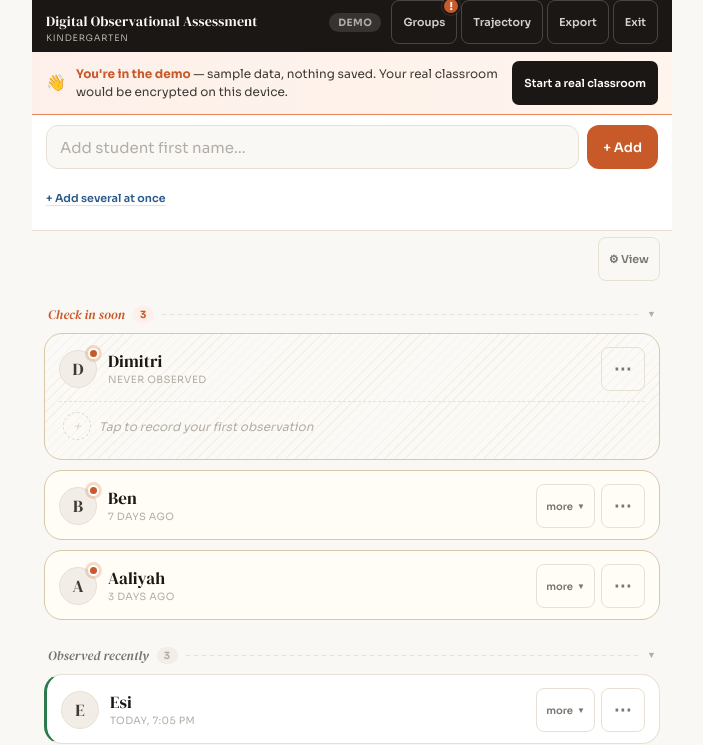
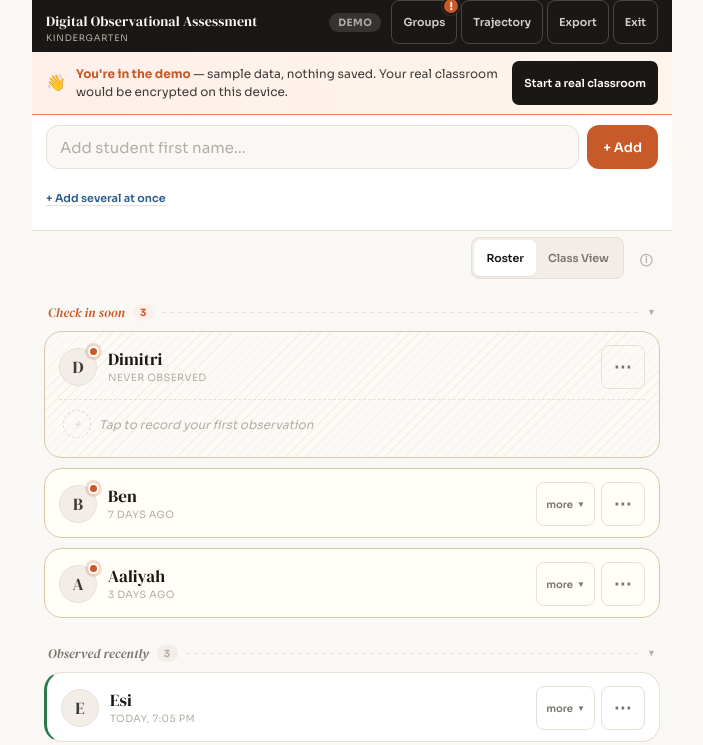
Before and after one commit to svangalder/digital-OARS, a website: page public/index.html in a window 1280 px wide. Both pictures are taken after a click on the button "Try it with sample data →". Shown: the top 745 px of the page, without its empty margins (288-991 px from the left). Drawn offline with Linux system fonts and the light colour scheme.

Commit message:
Update index.html

```diff
--- a/public/index.html
+++ b/public/index.html
@@ -227,9 +227,51 @@
       padding:10px 14px;
     }
 
-    .board-toolbar{padding:6px 12px 2px;display:flex;align-items:center;justify-content:flex-end;gap:8px;}
+    .board-toolbar{padding:6px 12px 2px;display:flex;align-items:center;justify-content:flex-end;gap:8px;position:relative;}
     .settings-btn{background:transparent;border:1px solid var(--paper-3);color:var(--ink-3);border-radius:8px;padding:5px 10px;font-family:'Sora',sans-serif;font-size:11px;font-weight:600;cursor:pointer;flex-shrink:0;min-height:44px;}
     .settings-btn:hover{border-color:var(--accent);color:var(--accent);}
+
+    .view-toggle{
+      display:inline-flex;background:var(--paper-2);border:1px solid var(--paper-3);
+      border-radius:8px;padding:2px;gap:0;
+    }
+    .view-toggle-btn{
+      background:transparent;border:none;
+      padding:6px 12px;font-family:'Sora',sans-serif;font-size:11px;font-weight:600;
+      color:var(--ink-3);cursor:pointer;border-radius:6px;
+      min-height:36px;line-height:1;
+      transition:background .12s,color .12s;
+      -webkit-tap-highlight-color:transparent;
+    }
+    .view-toggle-btn:hover{color:var(--ink);}
+    .view-toggle-btn.active{
+      background:white;color:var(--ink);
+      box-shadow:0 1px 2px rgba(0,0,0,.06);
+    }
+    .view-info-wrap{position:relative;flex-shrink:0;}
+    .view-info-btn{
+      background:transparent;border:none;
+      width:28px;height:28px;border-radius:50%;
+      color:var(--ink-4);cursor:pointer;
+      font-family:'Sora',sans-serif;font-size:12px;font-weight:600;
+      display:flex;align-items:center;justify-content:center;
+      transition:color .12s,background .12s;
+      -webkit-tap-highlight-color:transparent;
+    }
+    .view-info-btn:hover{color:var(--ink-2);background:var(--paper-2);}
+    .view-info-popover{
+      position:absolute;top:calc(100% + 4px);right:0;
+      background:white;border:1.5px solid var(--paper-3);
+      border-radius:10px;box-shadow:0 6px 20px rgba(0,0,0,.12);
+      z-index:25;min-width:230px;max-width:280px;
+      padding:12px 14px;
+      font-size:12px;color:var(--ink-2);line-height:1.6;
+      display:none;
+    }
+    .view-info-popover.open{display:block;}
+    .view-info-popover strong{color:var(--ink);font-weight:600;}
+    .view-info-popover p{margin:0 0 6px;}
+    .view-info-popover p:last-child{margin-bottom:0;}
 
     .board-list{padding:6px 12px 14px;}
     .board-section{margin-bottom:0;}
@@ -999,7 +1041,17 @@
       </div>
 
       <div class="board-toolbar">
-        <button class="settings-btn" onclick="openSettingsModal()" title="Switch between card view and class heat-map view">⚙ View</button>
+        <div class="view-toggle" id="viewToggleInline">
+          <button class="view-toggle-btn" id="viewToggleRoster" onclick="setViewMode('cards')">Roster</button>
+          <button class="view-toggle-btn" id="viewToggleHeatmap" onclick="setViewMode('heatmap')">Class View</button>
+        </div>
+        <div class="view-info-wrap">
+          <button class="view-info-btn" id="viewInfoBtn" onclick="toggleViewInfo(event)" title="What do these views show?" aria-label="View info">ⓘ</button>
+          <div class="view-info-popover" id="viewInfoPopover">
+            <p><strong>Roster</strong> — each student gets a card showing their recent results and learning trajectory.</p>
+            <p><strong>Class View</strong> — the whole class at a glance, color-coded by how often each principle is correct.</p>
+          </div>
+        </div>
       </div>
       <div class="board-list" id="rosterList"></div>
       <div class="author-credit">
@@ -1358,7 +1410,7 @@
           <div class="welcome-step-num">6</div>
           <div class="welcome-step-body">
             <div class="welcome-step-title">Switch the home view</div>
-            <p>Tap <strong>⚙ View</strong> on the home screen to switch between detailed cards and a compact class heat map.</p>
+            <p>Tap the <strong>Roster / Class View</strong> toggle on the home screen to switch between per-student cards and a compact whole-class summary.</p>
           </div>
         </div>
       </div>
@@ -2037,23 +2089,42 @@ function closeCardMenu(){
    SETTINGS
 ══════════════════════════════════════ */
 function getSettings(){state.settings=state.settings||{};if(!state.settings.viewMode)state.settings.viewMode='cards';return state.settings;}
-function setViewMode(mode){const s=getSettings();s.viewMode=mode;scheduleSave();renderRoster();renderSettingsModal();}
-function openSettingsModal(){renderSettingsModal();document.getElementById('settingsModalBackdrop').classList.add('open');}
-function closeSettingsModal(e){if(e&&e.target!==e.currentTarget)return;document.getElementById('settingsModalBackdrop').classList.remove('open');}
-function renderSettingsModal(){
+function setViewMode(mode){
   const s=getSettings();
-  const html=`
-    <button class="view-mode-option ${s.viewMode==='cards'?'active':''}" onclick="setViewMode('cards')">
-      <div class="view-mode-label">Roster</div>
-      <div class="view-mode-hint">Trajectory + recent results per student</div>
-    </button>
-    <button class="view-mode-option ${s.viewMode==='heatmap'?'active':''}" onclick="setViewMode('heatmap')">
-      <div class="view-mode-label">Class Heat Map</div>
-      <div class="view-mode-hint">Compact view of every student at a glance</div>
-    </button>
-  `;
-  document.getElementById('viewModeToggle').innerHTML=html;
-}
+  s.viewMode=mode;
+  scheduleSave();
+  applyViewToggleActive();
+  renderRoster();
+}
+function applyViewToggleActive(){
+  const mode=getSettings().viewMode;
+  const r=document.getElementById('viewToggleRoster');
+  const h=document.getElementById('viewToggleHeatmap');
+  if(r)r.classList.toggle('active',mode==='cards');
+  if(h)h.classList.toggle('active',mode==='heatmap');
+}
+function toggleViewInfo(ev){
+  if(ev){ev.stopPropagation();}
+  const pop=document.getElementById('viewInfoPopover');
+  if(!pop)return;
+  pop.classList.toggle('open');
+}
+function closeViewInfo(){
+  const pop=document.getElementById('viewInfoPopover');
+  if(pop)pop.classList.remove('open');
+}
+/* close info popover on outside click */
+document.addEventListener('click',(e)=>{
+  const pop=document.getElementById('viewInfoPopover');
+  const btn=document.getElementById('viewInfoBtn');
+  if(!pop||!pop.classList.contains('open'))return;
+  if(pop.contains(e.target)||(btn&&btn.contains(e.target)))return;
+  closeViewInfo();
+},true);
+/* legacy stubs (modal no longer used, but harmless if anything references them) */
+function openSettingsModal(){applyViewToggleActive();}
+function closeSettingsModal(){}
+function renderSettingsModal(){}
 
 /* ══════════════════════════════════════
    TRAJECTORY INFERENCE
@@ -2154,6 +2225,7 @@ function updateGroupsBadge(){
 
 function renderRoster(){
   closeCardMenu();
+  applyViewToggleActive();
   const list=document.getElementById('rosterList');
   const settings=getSettings();
   const sorted=getSortedStudents();
@@ -2362,7 +2434,7 @@ function renderHeatMapHtml(students){
     const corrObs=lastNObservationsForPrinciple(s,'correspondence',5);
     const cardObs=lastNObservationsForPrinciple(s,'cardinality',5);
     const cellHtml=(obsList,principle)=>{
-      if(obsList.length===0)return`<div class="heatmap-cell heatmap-cell-empty"><div class="heatmap-cell-frac">—</div><div class="heatmap-cell-rate">no data</div></div>`;
+      if(obsList.length===0)return`<div class="heatmap-cell heatmap-cell-empty"><div class="heatmap-cell-frac">—</div></div>`;
       const correct=obsList.filter(o=>principleStateOf(o,principle)==='correct').length;
       const total=obsList.length;
       const rate=correct/total;
@@ -2370,7 +2442,7 @@ function renderHeatMapHtml(students){
       if(rate>=0.8){bg='#cae8d3';color='#1d5c36';}
       else if(rate>=0.5){bg='#fef3e2';color='#a06020';}
       else{bg='#fdecea';color='#a83225';}
-      return`<div class="heatmap-cell" style="background:${bg};color:${color};"><div class="heatmap-cell-frac">${correct}/${total}</div><div class="heatmap-cell-rate">${Math.round(rate*100)}%</div></div>`;
+      return`<div class="heatmap-cell" style="background:${bg};color:${color};"><div class="heatmap-cell-frac">${correct}/${total}</div></div>`;
     };
     const isCheckIn = p.section===1;
     const isNever = !!p.never;
@@ -2393,7 +2465,7 @@ function renderHeatMapHtml(students){
       <span class="heatmap-legend-sw" style="background:#fef3e2;"></span>
       <span class="heatmap-legend-sw" style="background:#cae8d3;"></span>
     </span>
-    <span>0% → 100%</span>
+    <span>low → high</span>
   </div>`;
   html+=`</div>`;
   return html;
```
